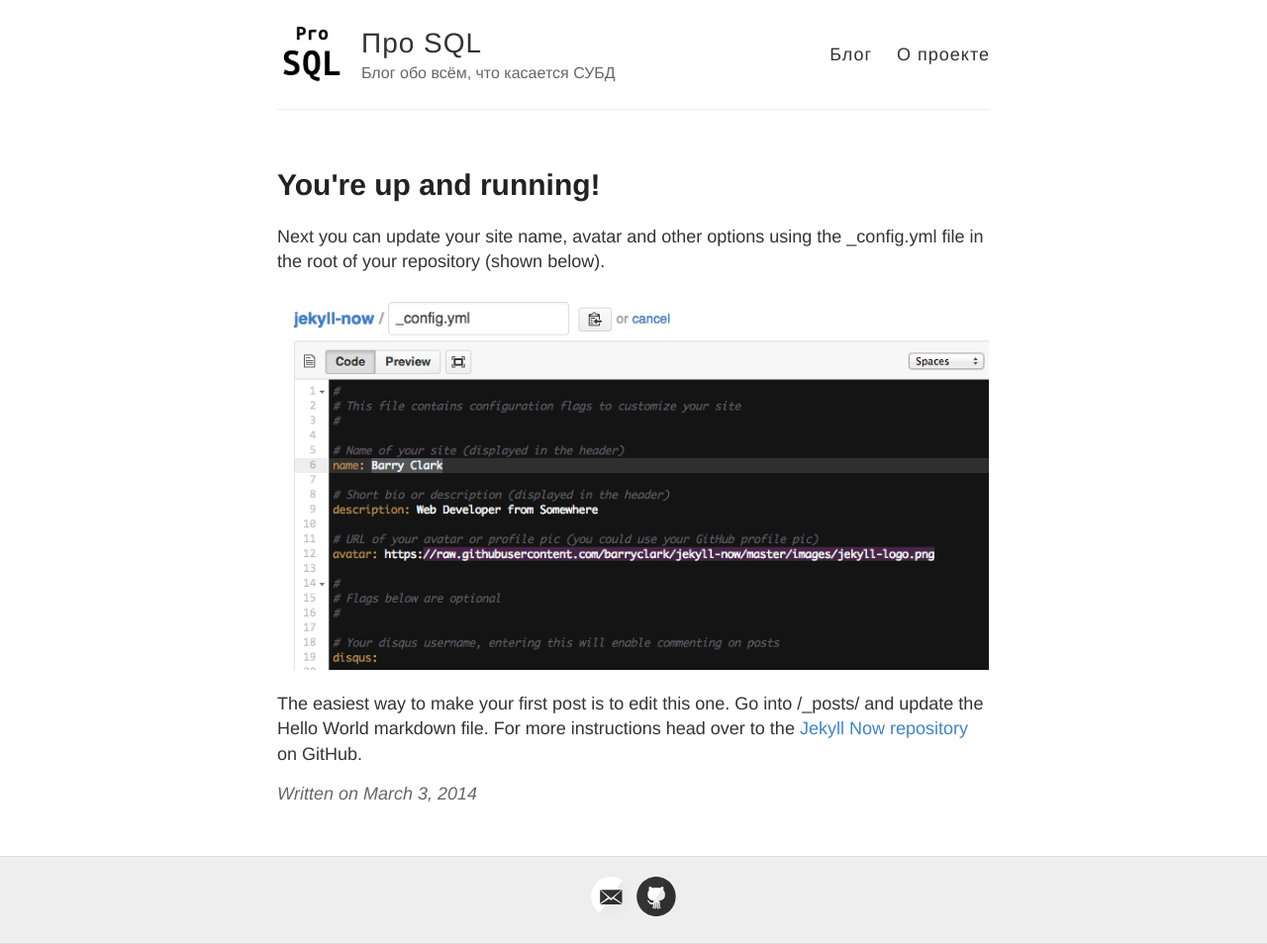
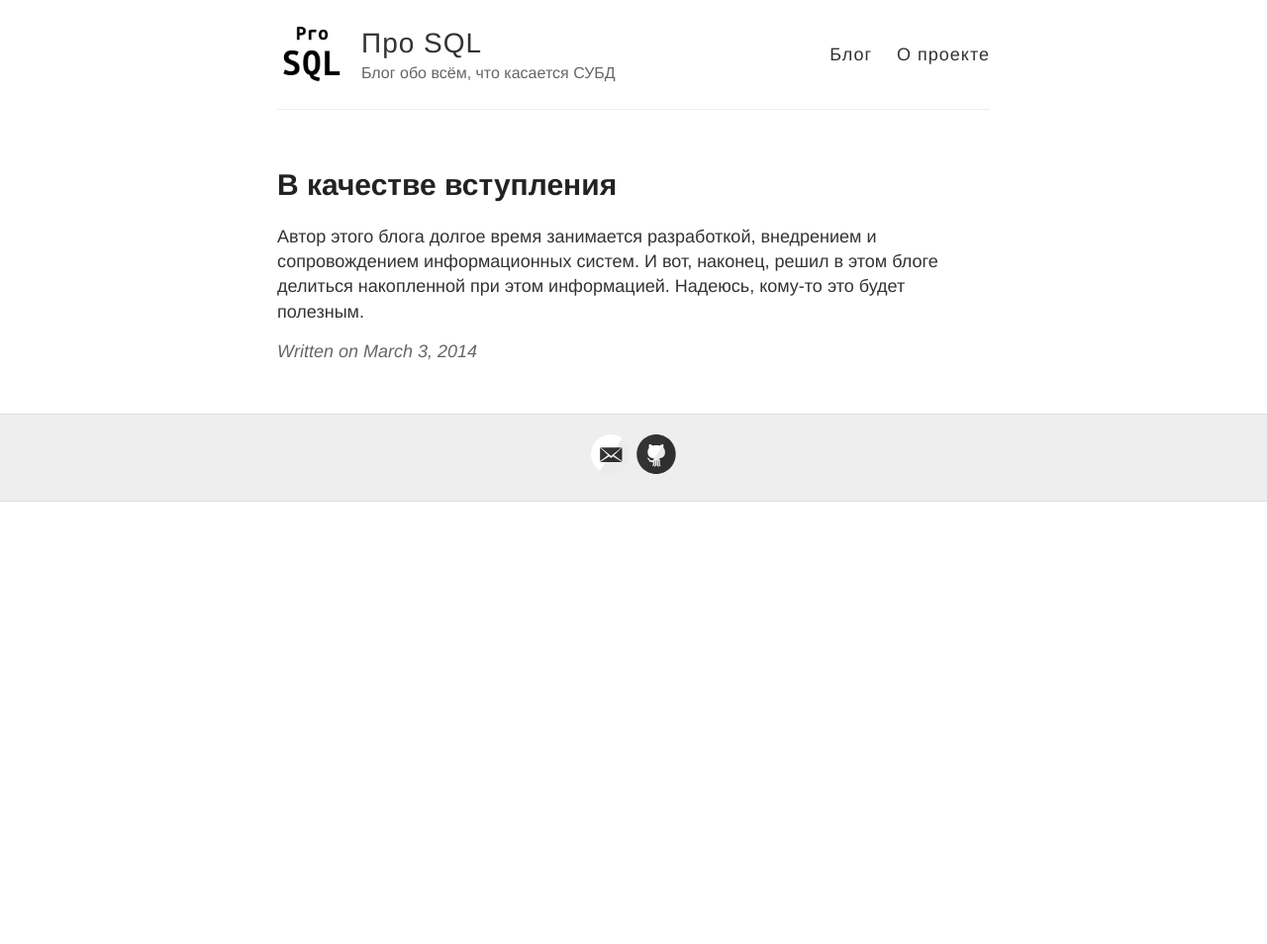
Before and after one commit to prosql/prosql.github.io, a Jekyll site: the page built from _posts/2014-3-3-Hello-World.md, in a window 1280 px wide. Shown: the whole page at 99% size. Built offline with Jekyll 4.4.1, drawn with Linux system fonts in a browser that asks for light colours; after the commit the page ends 900 px from its top, so only the background shows below that.

Commit message:
add first page

```diff
--- a/_posts/2014-3-3-Hello-World.md
+++ b/_posts/2014-3-3-Hello-World.md
@@ -1,10 +1,7 @@
 ---
 layout: post
-title: You're up and running!
+title: В качестве вступления
 ---
 
-Next you can update your site name, avatar and other options using the _config.yml file in the root of your repository (shown below).
-
-![_config.yml]({{ site.baseurl }}/images/config.png)
-
-The easiest way to make your first post is to edit this one. Go into /_posts/ and update the Hello World markdown file. For more instructions head over to the [Jekyll Now repository](https://github.com/barryclark/jekyll-now) on GitHub.
+Автор этого блога долгое время занимается разработкой, внедрением и сопровождением информационных систем. И вот, наконец, решил в этом блоге делиться накопленной при этом информацией.
+Надеюсь, кому-то это будет полезным.
```
